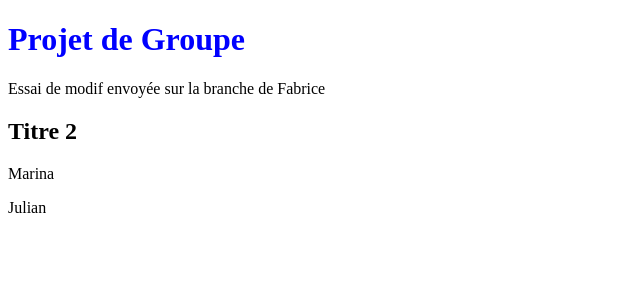
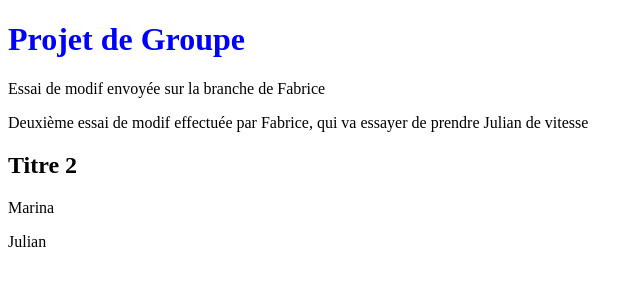
Before and after one commit to FabriceBenard/ProjetGroupe, a plain HTML site: page index.html in a window 1280 px wide. Shown: the whole page, without its empty margins (0-643 px from the left). Drawn offline with Linux system fonts and the light colour scheme.

Commit message:
nouvelles modif de la branche Fabrice

```diff
--- a/index.html
+++ b/index.html
@@ -9,6 +9,7 @@
     <header>
       <h1>Projet de Groupe</h1>
       <p>Essai de modif envoyée sur la branche de Fabrice</p>
+      <p>Deuxième essai de modif effectuée par Fabrice, qui va essayer de prendre Julian de vitesse</p>
     </header>
     <h2>Titre 2</h2>
     <p>Marina</p>
```
